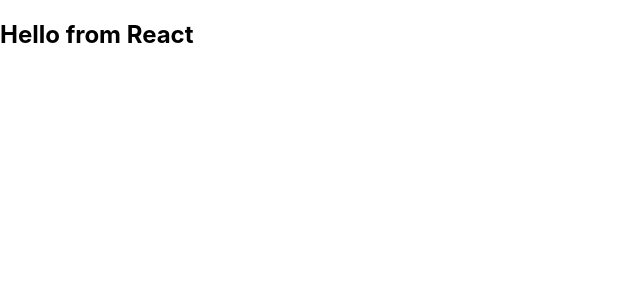
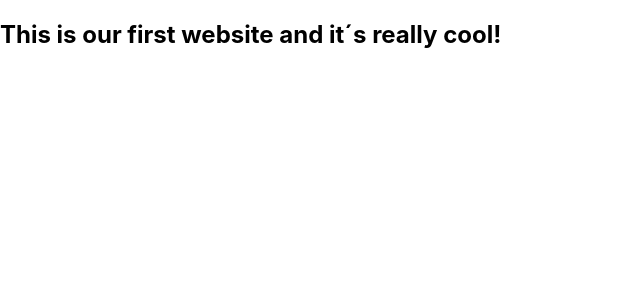
Before and after one commit to mirunaen/fluffy-rabbit, a React (Create React App) app: page / in a window 1280 px wide. Shown: the top 300 px of the page, without its empty margins (0-640 px from the left). Built offline with nearby package versions, Linux system fonts and the light colour scheme.

Commit message:
second commit

```diff
--- a/src/App.js
+++ b/src/App.js
@@ -3,7 +3,7 @@
 function App() {
   return (
     <div>
-      <h2>Hello from React</h2>
+      <h2>This is our first website and it´s really cool!</h2>
     </div>
   );
 }
```
